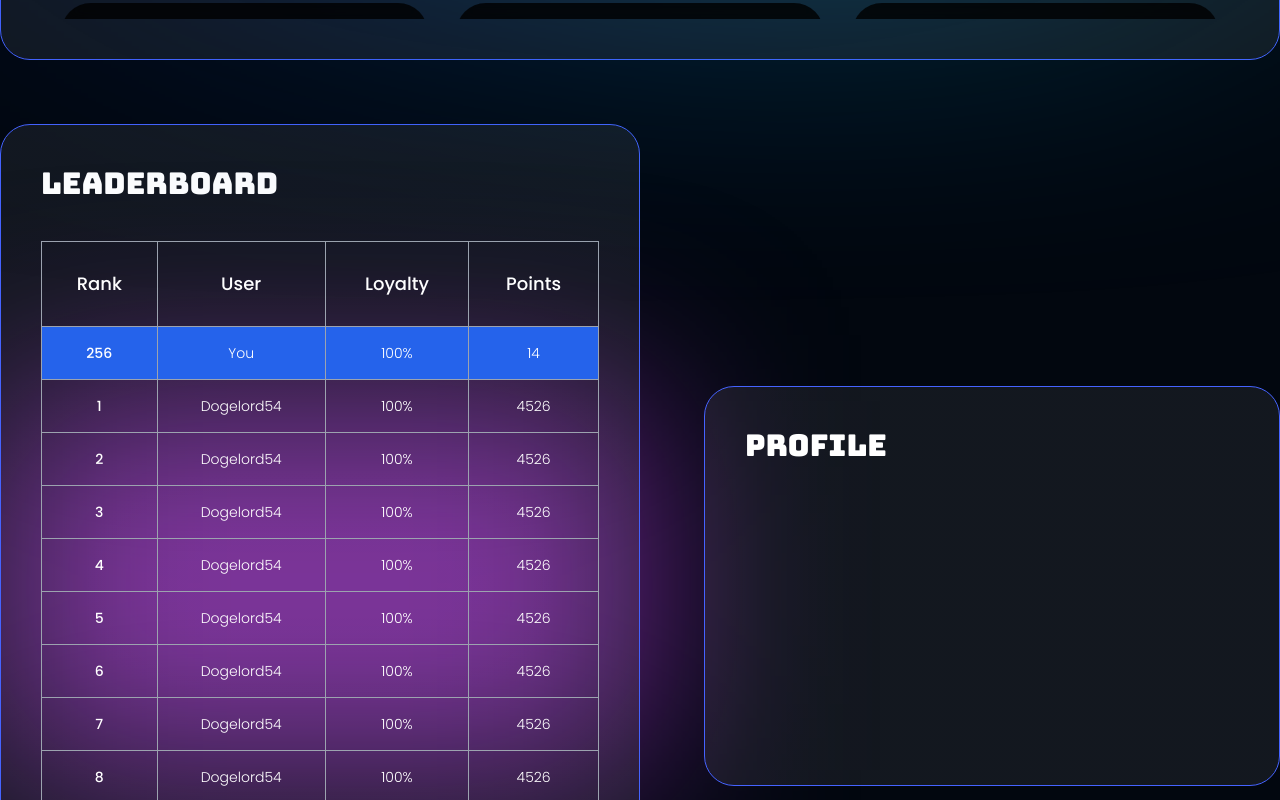
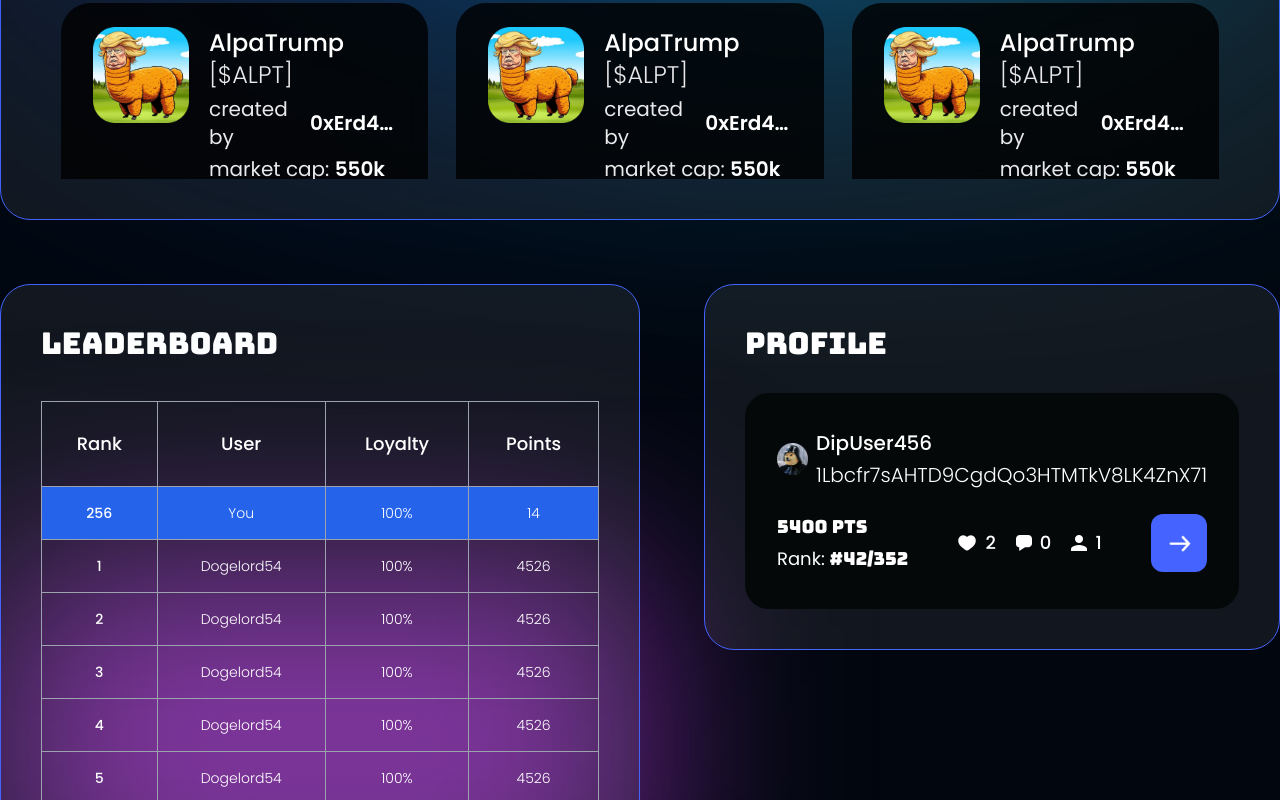
Before and after one commit to AbdurRehman1312/laika_pamp, a React (Vite) app: page / in a window 1280 px wide. Shown: the part 1720-2520 px from the top of the page. Built offline with nearby package versions, Linux system fonts and the light colour scheme.

Commit message:
Add profile image to ProfileCard component
- Update assets/index.js to include a new image (profile.png)
- Import and use the profile image in the ProfileCard component in ProfileCard.jsx

```diff
--- a/src/assets/index.js
+++ b/src/assets/index.js
@@ -11,3 +11,4 @@ export {default as heart} from './heart.png';
 export {default as gear} from './gear.png';
 export {default as arrowr} from './arrowr.png';
 export {default as trump} from './trump.png';
+export {default as profile} from './profile.png';
--- /dev/null
+++ b/src/components/ProfileCard/ProfileCard.jsx
@@ -0,0 +1,48 @@
+import React from 'react'
+import * as images from "../../assets"
+import ButtonImageP from '../ButtonImageP/ButtonImageP'
+import { Link } from 'react-router-dom'
+const ProfileCard = ({username, profile_id, points, rank, like, message, profile }) => {
+    return (
+        <>
+            <div className='bg-[#050809]  rounded-3xl py-9 px-8'>
+                <div className='flex items-center gap-2'>
+                <div className='rounded-[50%]'>
+                    <img src={images.dp} alt="" className='w-16' />
+                </div>
+                <div className='flex flex-col '>
+                    <h1 className='text-lg xl:text-xl font-medium'>{username}</h1>
+                    <p className='text-lg xl:text-xl custom_text2 mt-1 font-light'>{profile_id}</p>
+                </div>
+                </div>
+
+                <div className='mt-6 flex items-center flex-wrap justify-center sm:justify-between gap-3'>
+                    <div className='flex flex-col items-start'>
+                        <h1 className='font-bungee text-sm sm:text-lg text-nowrap'>{points} pts</h1>
+                        <h1 className='text-sm sm:text-lg mt-1'>Rank: <span className='font-bungee  '>{rank}</span></h1>
+                    </div>
+                    <div className='flex items-center  gap-5'>
+                    <div className='flex items-center gap-2'>
+                        <img src={images.heart} alt="" className='w-5' />
+                        <p className='text-white font-medium text-base md:text-lg'>{like}</p>
+                    </div>
+                    <div className='flex items-center gap-2'>
+                        <img src={images.msg} alt="" className='w-4' />
+                        <p className='text-white font-medium text-base md:text-lg'>{message}</p>
+                    </div>
+                    <div className='flex items-center gap-2'>
+                        <img src={images.profile} alt="" className='w-4' />
+                        <p className='text-white font-medium text-base md:text-lg'>{profile}</p>
+                    </div>
+                    </div>
+                    <Link to={"/profile"}>
+                    <ButtonImageP image={images.arrowr} />
+                    </Link>
+
+                </div>
+            </div>
+        </>
+    )
+}
+
+export default ProfileCard
--- a/src/index.css
+++ b/src/index.css
@@ -144,3 +144,12 @@ body {
   border: 10px solid #d9d9d9;
   border-radius: 10px;
 }
+
+@media  (max-width: 600px){
+  .custom_text2 {
+    width: 10ch;
+    white-space: nowrap;
+    overflow: hidden;
+    text-overflow: ellipsis;
+  }
+}
--- a/src/pages/Home/Home.jsx
+++ b/src/pages/Home/Home.jsx
@@ -12,6 +12,7 @@ import {
   SelectValue,
 } from "@/components/ui/select"
 import AlpaTrumpCard from '@/components/AlpaTrumpCard/AlpaTrumpCard'
+import ProfileCard from '@/components/ProfileCard/ProfileCard'
 const alpaTrumpCard = [{
   image: images.trump,
   created_id: "0xErd4512122",
@@ -138,19 +139,23 @@ const Home = () => {
               </Select>
             </div>
           </div>
-          <div className='grid lg:grid-cols-3 md:grid-cols-2 grid-cols-1 mt-10 w-full md:gap-7 gap-5 overflow-y-auto p-5 md:h-[90vh] h-[85vh]'>
+          <div className='grid lg:grid-cols-3 md:grid-cols-2 grid-cols-1 mt-10 w-full md:gap-7 gap-5 overflow-y-auto p-5 md:h-[90vh] h-[85vh] xl:h-[110vh]'>
             {alpaTrumpCard.map((item, index) => (
               <AlpaTrumpCard key={index} image={item.image} created_id={item.created_id} market={item.market} message={item.message} style={item.style} badge={item.badge} value_progress={88} />
             ))}
           </div>
         </div>
       </div>
-      <div className='flex lg:flex-row flex-col items-center gap-4 justify-between'>
-        <div className='relative w-full xl:w-[50%] lg:w-[60%] md:w-[55%]'>
+      <div className='flex lg:flex-row flex-col items-start gap-4 justify-between'>
+        <div className='relative w-full xl:w-[50%] lg:w-[45%]'>
           <LeaderBoardTable leaderboardLength={10} style={"bg_purple2"} all={true} date={false} />
         </div>
-        <div className='border h-[400px] z-[100] w-full xl:w-[45%] lg:w-[40%] md:w-[45%] rounded-[30px] border-primary bg_glass lg:p-10 p-5 '>
+        <div className='border  z-[100] w-full xl:w-[45%] lg:w-[55%]  rounded-[30px] border-primary bg_glass lg:p-10 p-5 '>
           <h1 className='font-bungee text-3xl'>Profile</h1>
+          <div className='mt-8'>
+          <ProfileCard username={"DipUser456"} profile_id={"1Lbcfr7sAHTD9CgdQo3HTMTkV8LK4ZnX71"} points={5400} rank={"#42/352"} like={2} message={0} profile={1} />
+          </div>
+
         </div>
       </div>
     </section>
```
Also changed, not shown: src/assets/heart.png, src/assets/profile.png (added).
